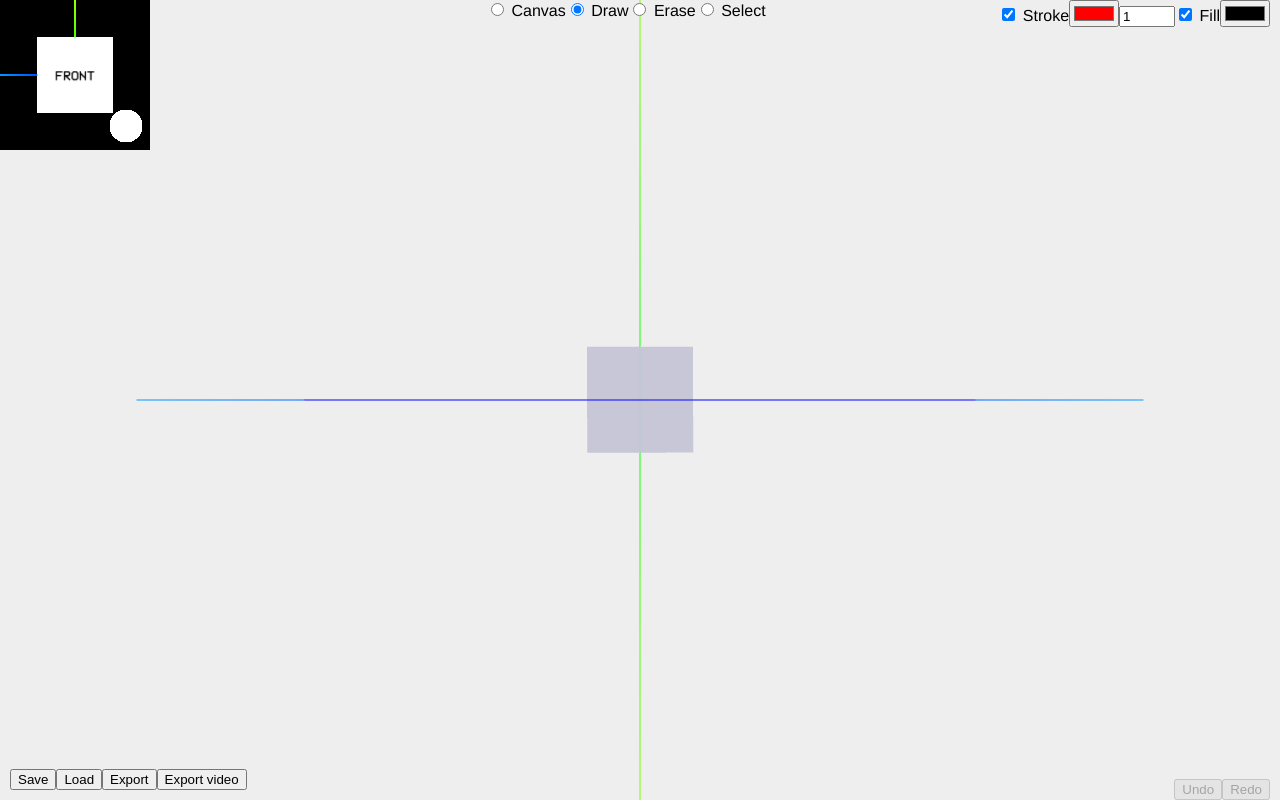
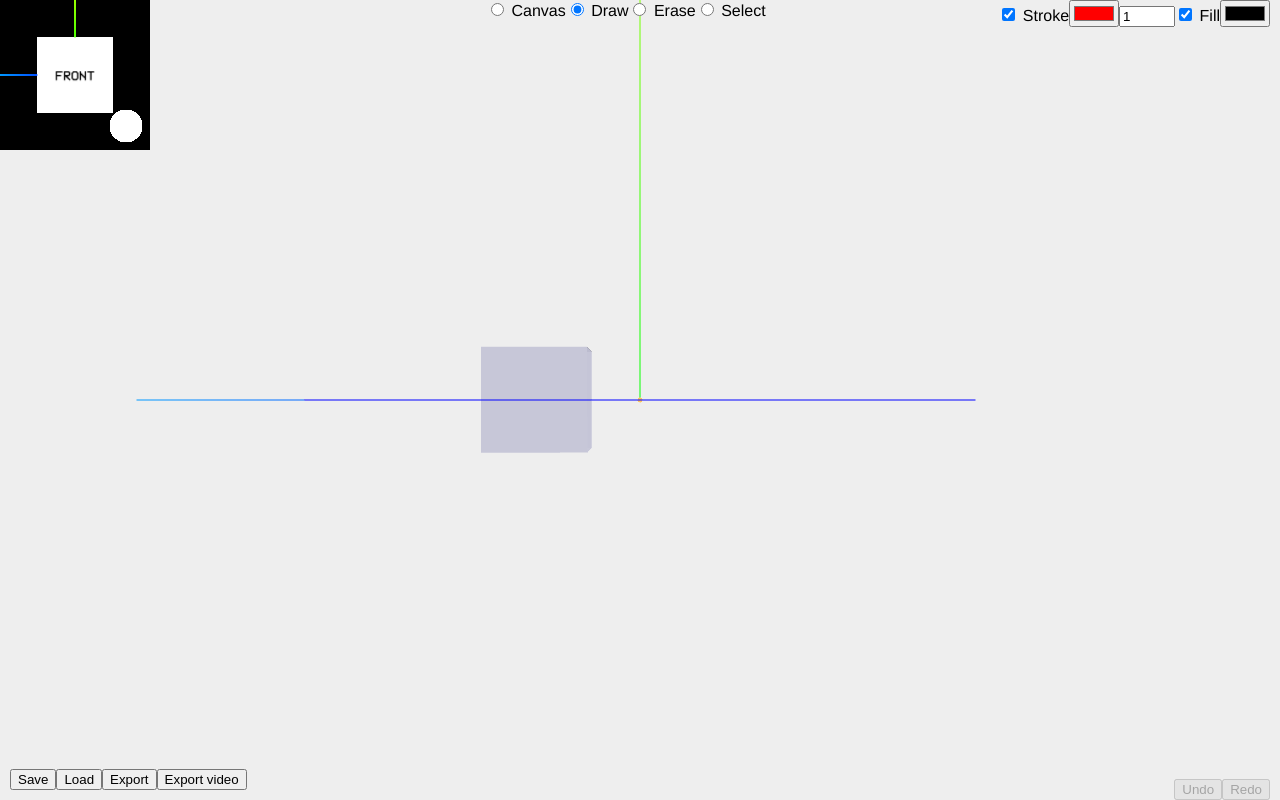
Before and after one commit to barese17/Penzil, a Vue app: page / in a window 1280 px wide. Built offline with nearby package versions, Linux system fonts and the light colour scheme; no server answers; what undo-manager would draw is missing.

Commit message:
Testing tweaks

```diff
--- a/src/App.vue
+++ b/src/App.vue
@@ -124,11 +124,11 @@ export default {
       axesHelper.material.fog = false;
       scene.add(axesHelper);
 
-      var axesHelperFlipped = new THREE.AxesHelper();
-      axesHelperFlipped.applyMatrix4(new THREE.Matrix4().makeScale(-5, -5, -5));
-      axesHelperFlipped.layers.set(0);
-      axesHelperFlipped.material.fog = false;
-      scene.add(axesHelperFlipped);
+      // var axesHelperFlipped = new THREE.AxesHelper();
+      // axesHelperFlipped.applyMatrix4(new THREE.Matrix4().makeScale(-5, -5, -5));
+      // axesHelperFlipped.layers.set(0);
+      // axesHelperFlipped.material.fog = false;
+      // scene.add(axesHelperFlipped);
 
       var size = 1;
       var divisions = 10;
--- a/src/components/ModelSettings.vue
+++ b/src/components/ModelSettings.vue
@@ -65,7 +65,7 @@ export default {
       const cube = new THREE.Mesh(geometry, material);
       model = cube;
       scene.add(cube);
-      model.position.set(position.x, position.y, position.z);
+      model.position.set(position.x, position.y, position.z + 1);
       model.quaternion.set(
         quaternion.x,
         quaternion.y,
```
